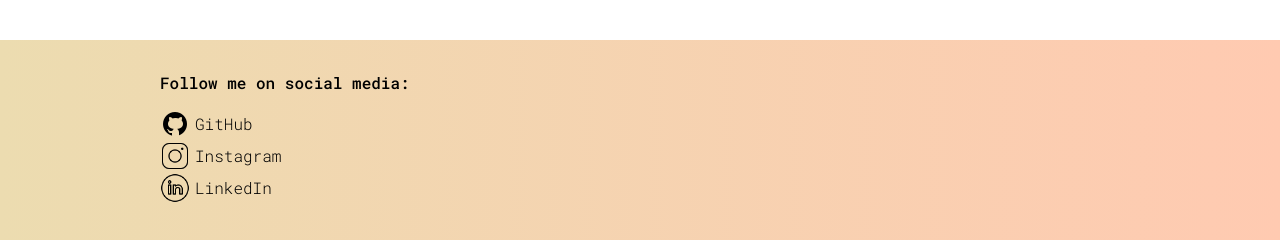
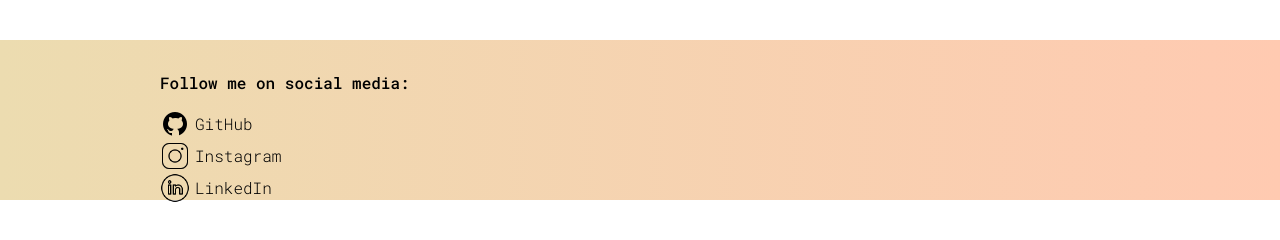
Before and after one commit to kingspoof/PersonalPortfolio, a PHP site: page / in a window 1280 px wide. Shown: the part 858-1098 px from the top of the page. After the commit the page ends 1060 px from the top, so only its background shows below. Run offline with PHP 8.4, Linux system fonts and the light colour scheme.

Commit message:
updated footer height

```diff
--- a/php/src/components/definitions.css
+++ b/php/src/components/definitions.css
@@ -12,7 +12,7 @@
     --background-alternate: rgb(78, 89, 140);
 
     /* Define some components for the website */
-    --footer-height: 25vh;
+    --footer-height: 20vh;
     --header-height: 7vh;
 
 
```
